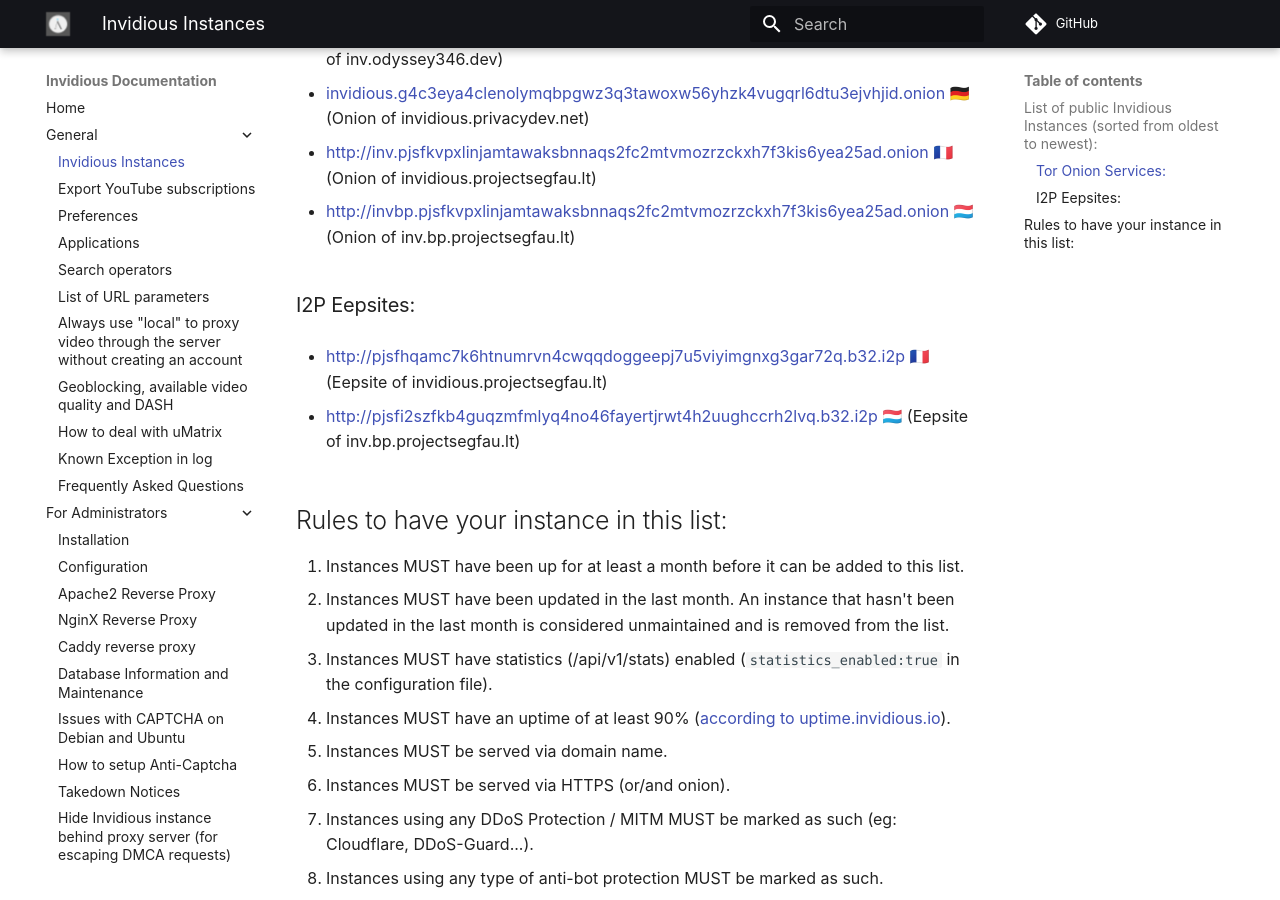
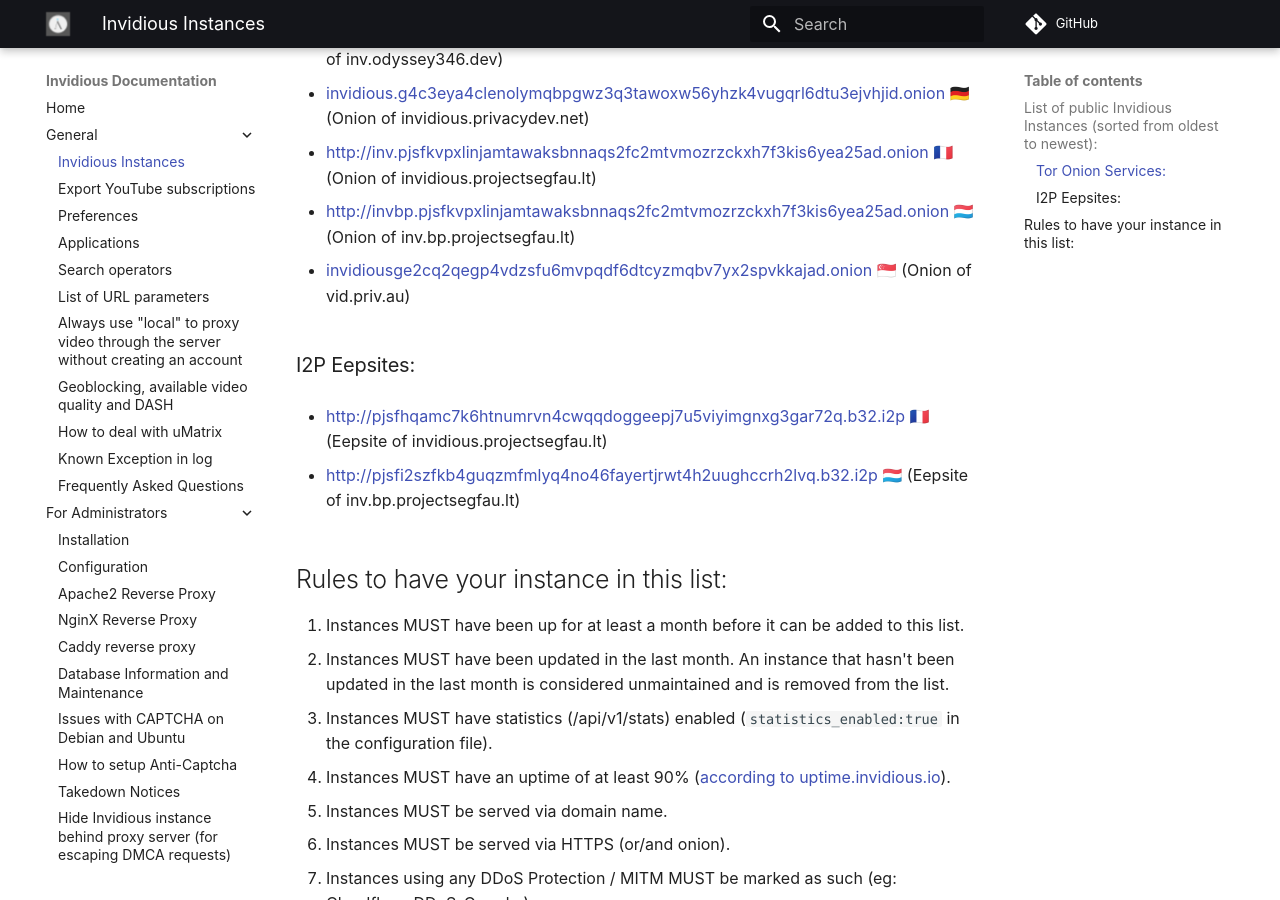
Before and after one commit to iv-org/documentation, an MkDocs documentation site: the page built from docs/instances.md, in a window 1280 px wide and 900 px high, scrolled down 1942 px. Built offline with MkDocs 1.6.1 and Material for MkDocs 9.7.7, drawn with Linux system fonts in a browser that asks for light colours; comment, search, counter and statistics services are not loaded.

Commit message:
Add onion of vid.priv.au
See: https://github.com/iv-org/documentation/issues/371

```diff
--- a/docs/instances.md
+++ b/docs/instances.md
@@ -85,6 +85,8 @@
 
 * [http://invbp.pjsfkvpxlinjamtawaksbnnaqs2fc2mtvmozrzckxh7f3kis6yea25ad.onion](http://invbp.pjsfkvpxlinjamtawaksbnnaqs2fc2mtvmozrzckxh7f3kis6yea25ad.onion) 🇱🇺 (Onion of inv.bp.projectsegfau.lt)
 
+* [invidiousge2cq2qegp4vdzsfu6mvpqdf6dtcyzmqbv7yx2spvkkajad.onion](http://invidiousge2cq2qegp4vdzsfu6mvpqdf6dtcyzmqbv7yx2spvkkajad.onion) 🇸🇬 (Onion of vid.priv.au)
+
 ### I2P Eepsites:
 
 * [http://pjsfhqamc7k6htnumrvn4cwqqdoggeepj7u5viyimgnxg3gar72q.b32.i2p](http://pjsfhqamc7k6htnumrvn4cwqqdoggeepj7u5viyimgnxg3gar72q.b32.i2p) 🇫🇷 (Eepsite of invidious.projectsegfau.lt)
```
